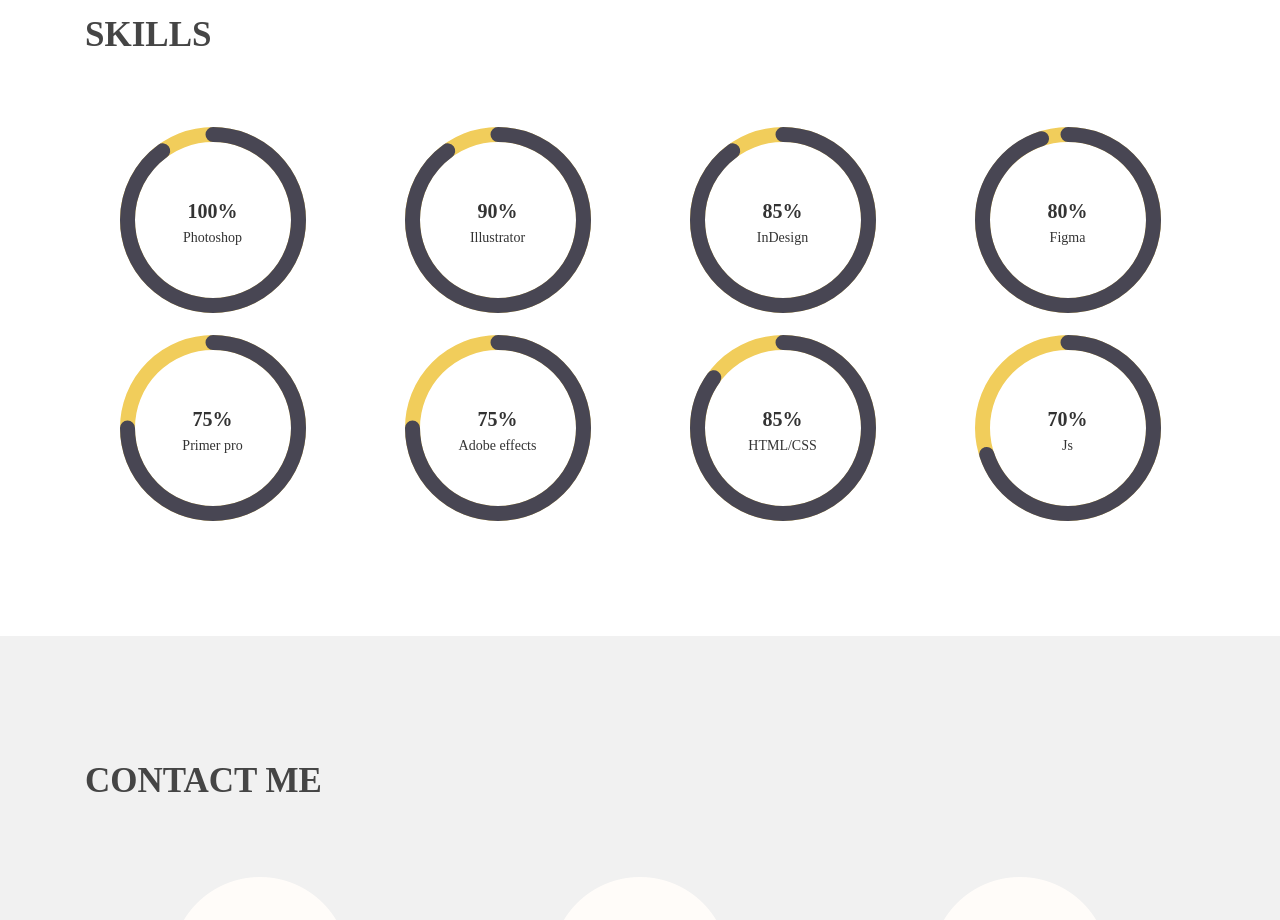
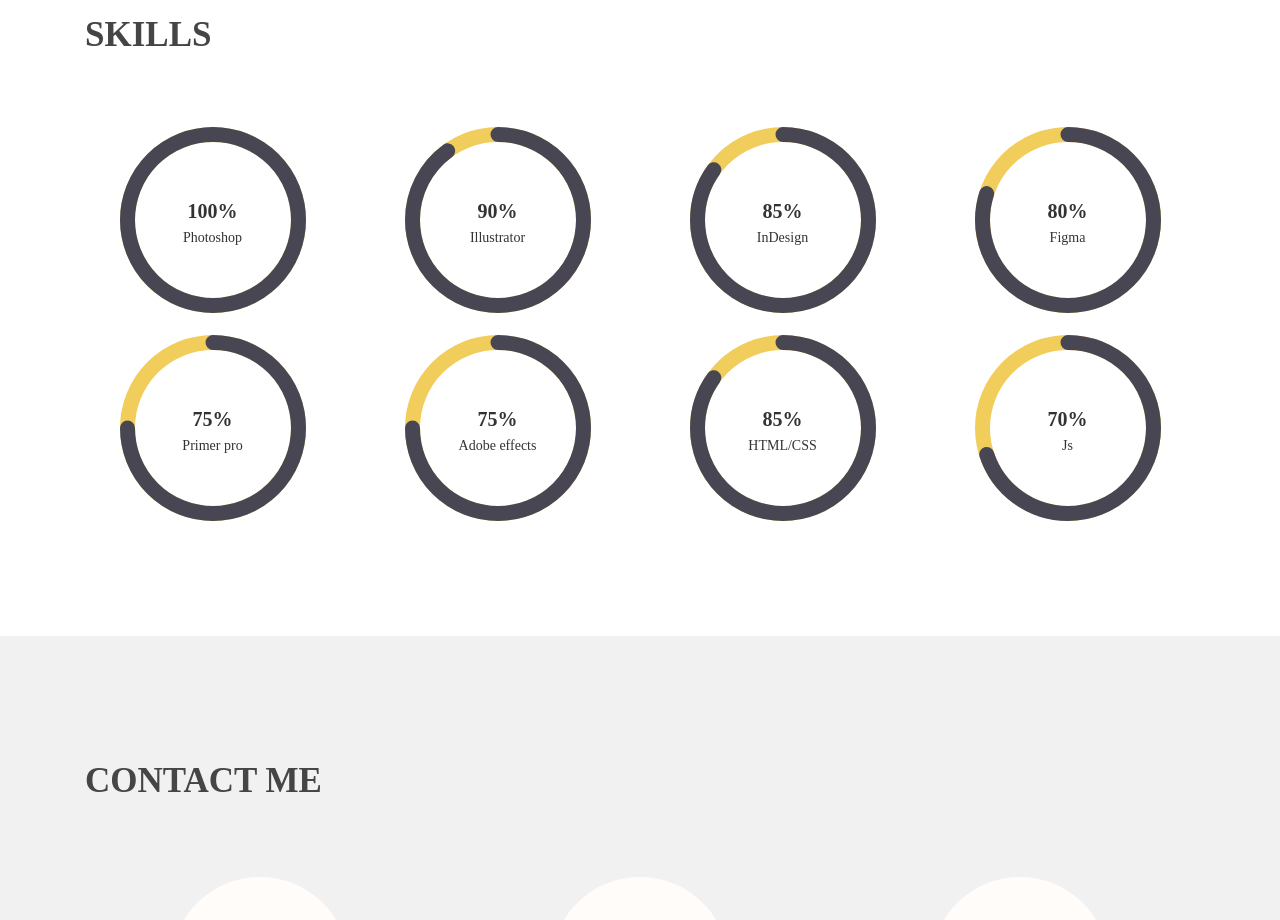
Before and after one commit to jo-min-seok/personal-portfolio, a plain HTML site: page index.html in a window 1280 px wide. Shown: the part 6760-7680 px from the top of the page. Drawn offline with nearby package versions, Linux system fonts and the light colour scheme; files whose address does not match are found by name; a web font is replaced by a local one.

Commit message:
Add files via upload

```diff
--- a/index.html
+++ b/index.html
@@ -595,7 +595,7 @@
                 <div class="h-50"></div>
             </div>
             <div class="col-md-3" data-aos="fade-up">
-                <div class="chart" data-percent="90" data-aos="fade-up" data-aos-duration="1000">
+                <div class="chart" data-percent="100" data-aos="fade-up" data-aos-duration="1000">
                     <span class="title"><b>100%</b> <br> Photoshop <br> </span>
                 </div>
             </div>
@@ -605,13 +605,13 @@
                 </div>
             </div>
             <div class="col-md-3" data-aos="fade-up">
-                <div class="chart" data-percent="90" data-aos="fade-up" data-aos-duration="1000">
+                <div class="chart" data-percent="85" data-aos="fade-up" data-aos-duration="1000">
                     <span class="title"><b>85%</b> <br> InDesign <br>
                     </span>
                 </div>
             </div>
             <div class="col-md-3" data-aos="fade-up">
-                <div class="chart" data-percent="95" data-aos="fade-up" data-aos-duration="1000">
+                <div class="chart" data-percent="80" data-aos="fade-up" data-aos-duration="1000">
                     <span class="title"><b>80%</b> <br> Figma
                     </span>
                 </div>
```
